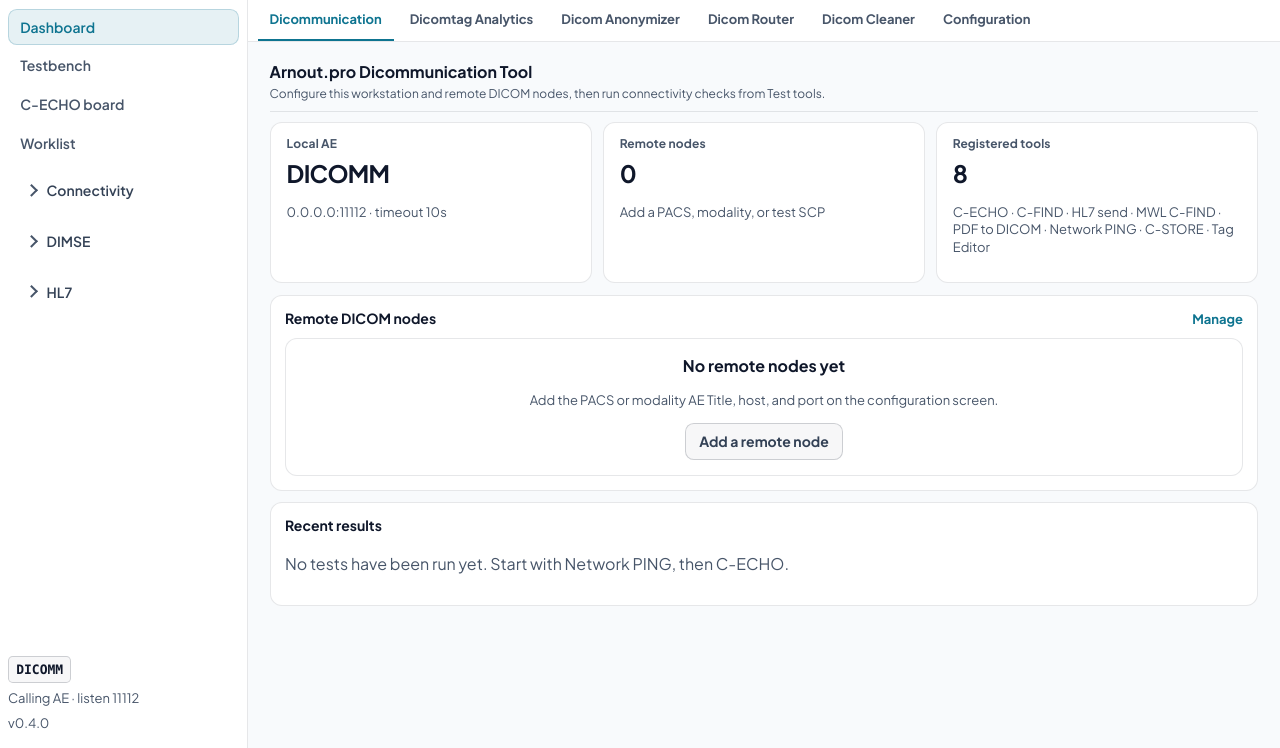
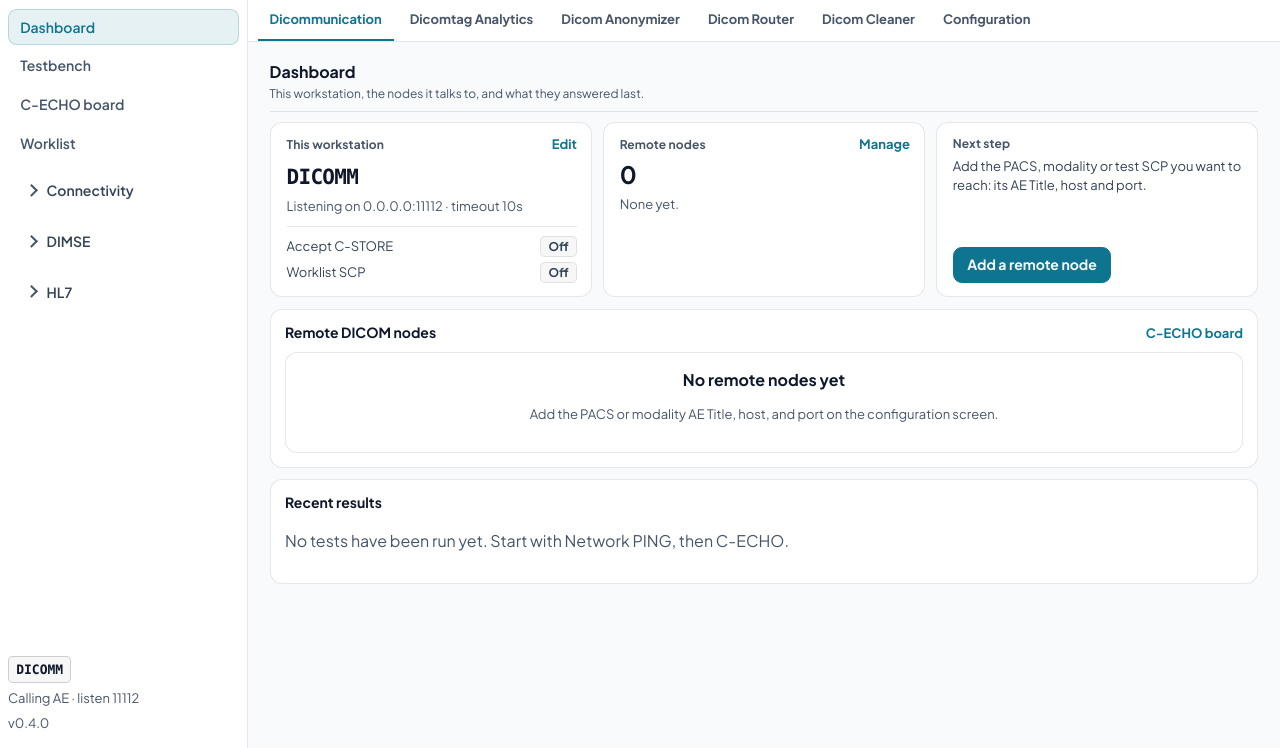
Before and after one commit to arnoutpro/dicommunication, a FastAPI app: page / in a window 1280 px wide. Shown: the part 52-800 px from the top of the page. Run offline with FastAPI, Linux system fonts and the light colour scheme.

Commit message:
Redesign phase 4: a dashboard that says what to do next
Replace the Registered tools card with node health (answering / not
answering / not checked) and a C-ECHO all nodes button that returns to
the dashboard (/echo-board/run?return=home), plus a Next step card that
adapts to the state: add a node, check unchecked nodes, PING a failing
node, or move on to the Testbench. This workstation shows whether the
Storage and Worklist SCPs are listening, off, or on but not listening.

The node table gains a Last C-ECHO column in words, and its links open
PING, C-ECHO and the Testbench with that node preselected via
?remote_id=. Recent results show Pass / Fail badges instead of dots.

Co-Authored-By: Claude Opus 5.5 <noreply@anthropic.com>

```diff
--- a/app/routes/echo_board.py
+++ b/app/routes/echo_board.py
@@ -3,7 +3,7 @@
 from __future__ import annotations
 
 from fastapi import APIRouter, Request
-from fastapi.responses import HTMLResponse
+from fastapi.responses import HTMLResponse, RedirectResponse
 
 from app.applog import log
 from app.echo_board import run_all as run_echo_board
@@ -36,6 +36,10 @@ def echo_board_run(request: Request):
         board.unknown,
         board.total,
     )
+    if request.query_params.get("return") == "home" and not _hx(request):
+        # "C-ECHO all nodes" on the dashboard: run, then show the dashboard
+        # again with each node's fresh status instead of leaving for the board.
+        return RedirectResponse("/", status_code=303)
     if _hx(request):
         return templates.TemplateResponse(
             request,
--- a/app/routes/testbench.py
+++ b/app/routes/testbench.py
@@ -56,7 +56,10 @@ def testbench_page(request: Request) -> HTMLResponse:
     return templates.TemplateResponse(
         request,
         "testbench.html",
-        page(request, nav="testbench", result=None, service="c-echo"),
+        page(
+            request, nav="testbench", result=None, service="c-echo",
+            remote_id=request.query_params.get("remote_id", ""),
+        ),
     )
 
 
--- a/app/static/css/app.css
+++ b/app/static/css/app.css
@@ -549,6 +549,33 @@ legend {
   border-color: var(--line-strong);
 }
 .card-label, .muted { color: var(--muted); }
+/* Dashboard cards: label + quiet link on one line, then the value. */
+.card { display: flex; flex-direction: column; }
+.card-head {
+  display: flex;
+  justify-content: space-between;
+  align-items: baseline;
+  gap: 0.5rem;
+}
+.card-link { color: var(--accent); font-size: var(--text-sm); font-weight: 700; text-decoration: none; }
+.card-link:hover { color: var(--accent-hover); text-decoration: underline; }
+.card .muted, .card .next-step { margin: 0.25rem 0 0; }
+.next-step { color: var(--subtle); font-size: var(--text-sm); line-height: 1.45; }
+.card-action { margin-top: auto; padding-top: 0.75rem; align-self: flex-start; }
+a.card-action { margin-top: auto; }
+.status-list {
+  display: flex;
+  flex-direction: column;
+  gap: 0.3rem;
+  margin: 0.65rem 0 0;
+  padding: 0.55rem 0 0;
+  list-style: none;
+  border-top: 1px solid var(--line);
+  font-size: var(--text-sm);
+  color: var(--subtle);
+}
+.status-list li { display: flex; justify-content: space-between; align-items: center; gap: 0.5rem; }
+td .badge + .muted.small { margin-left: 0.35rem; }
 /* Labels are mixed case at 12px (DESIGN.md "In the tools"); no small caps. */
 .card-label {
   margin: 0;
@@ -1124,6 +1151,9 @@ label.required.is-optional .req { display: none; }
   border-top: 1px solid var(--line);
 }
 .steps p, .timeline p, .result header p { margin: 0.15rem 0 0; color: var(--muted); }
+.steps li > .badge, .timeline li > .badge { align-self: start; margin-top: 0.1rem; }
+.timeline li { font-size: var(--text-md); align-items: start; }
+.timeline time { color: var(--muted); font-size: var(--text-sm); font-variant-numeric: tabular-nums; }
 .result-assoc { margin: 0.45rem 0 0; }
 
 .log {
--- a/app/templates/index.html
+++ b/app/templates/index.html
@@ -3,33 +3,83 @@
 {% block content %}
 <section class="hero">
   <div>
-    <h1>Arnout.pro Dicommunication Tool</h1>
-    <p class="lede">Configure this workstation and remote DICOM nodes, then run connectivity checks from Test tools.</p>
+    <h1>Dashboard</h1>
+    <p class="lede">This workstation, the nodes it talks to, and what they answered last.</p>
   </div>
 </section>
 
-<div class="grid-3">
+{% set failing = echo_board.rows | selectattr("status", "equalto", "fail") | list %}
+<div class="grid-3 dash-cards">
   <article class="card">
-    <p class="card-label">Local AE</p>
-    <h2>{{ config.local.ae_title }}</h2>
-    <p class="muted">{{ config.local.host }}:{{ config.local.port }} · timeout {{ config.local.timeout_seconds | int }}s{% if config.identities %} · {{ config.identities | length }} virtual AE{% if config.identities | length != 1 %}s{% endif %}{% endif %}</p>
+    <header class="card-head">
+      <p class="card-label">This workstation</p>
+      <a class="card-link" href="{{ href('/config/local') }}">Edit</a>
+    </header>
+    <h2><code>{{ config.local.ae_title }}</code></h2>
+    <p class="muted">Listening on {{ config.local.host }}:{{ config.local.port }} · timeout {{ config.local.timeout_seconds | int }}s{% if config.identities %} · {{ config.identities | length }} virtual AE{% if config.identities | length != 1 %}s{% endif %}{% endif %}</p>
+    <ul class="status-list">
+      <li>
+        <span>Accept C-STORE</span>
+        {% if storage_scp_running %}<span class="badge ok">Listening</span>
+        {% elif config.local.storage_scp_enabled %}<span class="badge fail">Not listening</span>
+        {% else %}<span class="badge">Off</span>{% endif %}
+      </li>
+      <li>
+        <span>Worklist SCP</span>
+        {% if mwl_scp_running %}<span class="badge ok">Listening</span>
+        {% elif config.local.mwl_scp_enabled %}<span class="badge fail">Not listening</span>
+        {% else %}<span class="badge">Off</span>{% endif %}
+      </li>
+    </ul>
   </article>
+
   <article class="card">
-    <p class="card-label">Remote nodes</p>
-    <h2>{{ config.remotes | length }}</h2>
-    <p class="muted">{% if config.remotes %}Ready for Testbench, PING, and C-ECHO{% else %}Add a PACS, modality, or test SCP{% endif %}</p>
+    <header class="card-head">
+      <p class="card-label">Remote nodes</p>
+      <a class="card-link" href="{{ href('/config/remotes') }}">Manage</a>
+    </header>
+    <h2>{{ echo_board.total }}</h2>
+    {% if config.remotes %}
+    <p class="muted">
+      {{ echo_board.passed }} answering · {{ echo_board.failed }} not answering · {{ echo_board.unknown }} not checked
+    </p>
+    <form method="post" action="{{ href('/echo-board/run') }}?return=home" class="card-action">
+      <button class="button primary" type="submit" data-busy-text="Running C-ECHO…">C-ECHO all nodes</button>
+    </form>
+    {% else %}
+    <p class="muted">None yet.</p>
+    {% endif %}
   </article>
+
   <article class="card">
-    <p class="card-label">Registered tools</p>
-    <h2>{{ tools | length }}</h2>
-    <p class="muted">{% for item in tools %}{{ item.name }}{% if not loop.last %} · {% endif %}{% endfor %}</p>
+    <header class="card-head">
+      <p class="card-label">Next step</p>
+    </header>
+    {% if not config.remotes %}
+    <p class="next-step">Add the PACS, modality or test SCP you want to reach: its AE Title, host and port.</p>
+    <a class="button primary card-action" href="{{ href('/config/remotes') }}">Add a remote node</a>
+    {% elif failing %}
+    <p class="next-step">
+      {{ failing | length }} {{ "node doesn't" if failing | length == 1 else "nodes don't" }} answer C-ECHO.
+      Check the host is reachable with Network PING, then compare the Called AE and port with the remote side.
+    </p>
+    <a class="button card-action" href="{{ href('/tools/ping') }}?remote_id={{ failing[0].remote.id }}">Network PING {{ failing[0].remote.name }}</a>
+    {% elif echo_board.unknown %}
+    <p class="next-step">
+      {{ echo_board.unknown }} {{ "node hasn't" if echo_board.unknown == 1 else "nodes haven't" }} been checked yet.
+      Run C-ECHO on all nodes to see which ones answer.
+    </p>
+    {% else %}
+    <p class="next-step">Every node answers C-ECHO. Go further with a C-FIND or C-STORE in the Testbench.</p>
+    <a class="button card-action" href="{{ href('/testbench') }}">Open Testbench</a>
+    {% endif %}
   </article>
 </div>
 
 <section class="panel">
   <header class="panel-head">
     <h2>Remote DICOM nodes</h2>
-    <a href="/config">Manage</a>
+    <a href="{{ href('/echo-board') }}">C-ECHO board</a>
   </header>
   {% if config.remotes %}
   <div class="table-wrap">
@@ -39,7 +89,8 @@
           <th>Name</th>
           <th>Called AE</th>
           <th>Endpoint</th>
-          <th></th>
+          <th>Last C-ECHO</th>
+          <th><span class="visually-hidden">Actions</span></th>
         </tr>
       </thead>
       <tbody>
@@ -47,20 +98,25 @@
         <tr>
           <td>
             <strong>{{ row.remote.name }}</strong>
+            {% if row.remote.provides_mwl %}<span class="badge">MWL</span>{% endif %}
             {% if row.remote.notes %}<div class="muted small">{{ row.remote.notes }}</div>{% endif %}
           </td>
           <td><code>{{ row.remote.ae_title }}</code></td>
           <td><code>{{ row.remote.connect_host }}:{{ row.remote.port }}</code></td>
-          <td class="actions">
+          <td>
             {% if row.status == "pass" %}
             <span class="badge ok">Echo OK</span>
             {% elif row.status == "fail" %}
             <span class="badge fail">Echo failed</span>
+            {% else %}
+            <span class="badge">Not checked</span>
             {% endif %}
-            {% if row.remote.provides_mwl %}<span class="badge">MWL</span>{% endif %}
-            <a href="/testbench">Testbench</a>
-            <a href="/tools/ping">PING</a>
-            <a href="/tools/c-echo">C-ECHO</a>
+            {% if row.result %}<span class="muted small">{{ row.result.started_at.strftime("%H:%M:%S") }}</span>{% endif %}
+          </td>
+          <td class="actions">
+            <a href="{{ href('/tools/ping') }}?remote_id={{ row.remote.id }}">PING</a>
+            <a href="{{ href('/tools/c-echo') }}?remote_id={{ row.remote.id }}">C-ECHO</a>
+            <a href="{{ href('/testbench') }}?remote_id={{ row.remote.id }}">Testbench</a>
           </td>
         </tr>
         {% endfor %}
@@ -71,7 +127,6 @@
   <div class="empty">
     <strong>No remote nodes yet</strong>
     <p>Add the PACS or modality AE Title, host, and port on the configuration screen.</p>
-    <a class="button" href="/config/remotes">Add a remote node</a>
   </div>
   {% endif %}
 </section>
@@ -84,7 +139,7 @@
   <ul class="timeline">
     {% for item in results %}
     <li>
-      <span class="dot {% if item.ok %}ok{% else %}fail{% endif %}"></span>
+      <span class="badge {% if item.ok %}ok{% else %}fail{% endif %}">{% if item.ok %}Pass{% else %}Fail{% endif %}</span>
       <div>
         <strong>{{ display_tool_name(item.tool_name) }}</strong>
         {% if item.remote_name %}<span class="muted">→ {{ item.remote_name }}</span>{% endif %}
--- a/app/templates/testbench.html
+++ b/app/templates/testbench.html
@@ -72,7 +72,7 @@
       Remote node
       <select name="remote_id" required>
         {% for remote in config.remotes %}
-        <option value="{{ remote.id }}">{{ remote.name }} — {{ remote.ae_title }} @ {{ remote.connect_host }}:{{ remote.port }}{% if remote.provides_mwl %} (DMWL){% endif %}</option>
+        <option value="{{ remote.id }}" {% if remote.id == remote_id %}selected{% endif %}>{{ remote.name }} — {{ remote.ae_title }} @ {{ remote.connect_host }}:{{ remote.port }}{% if remote.provides_mwl %} (DMWL){% endif %}</option>
         {% endfor %}
       </select>
     </label>
--- a/app/templates/tool.html
+++ b/app/templates/tool.html
@@ -27,7 +27,7 @@
       Remote node
       <select name="remote_id" required>
         {% for remote in config.remotes %}
-        <option value="{{ remote.id }}">{{ remote.name }} — {{ remote.ae_title }} @ {{ remote.connect_host }}:{{ remote.port }}</option>
+        <option value="{{ remote.id }}" {% if remote.id == remote_id %}selected{% endif %}>{{ remote.name }} — {{ remote.ae_title }} @ {{ remote.connect_host }}:{{ remote.port }}</option>
         {% endfor %}
       </select>
     </label>
```
Also changed, not shown: app/routes/tools.py (+6 -1 lines), tests/test_dashboard.py (added, +55 -0 lines), CHANGELOG.md.
